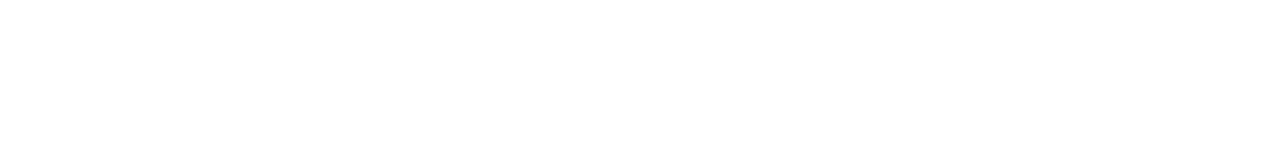
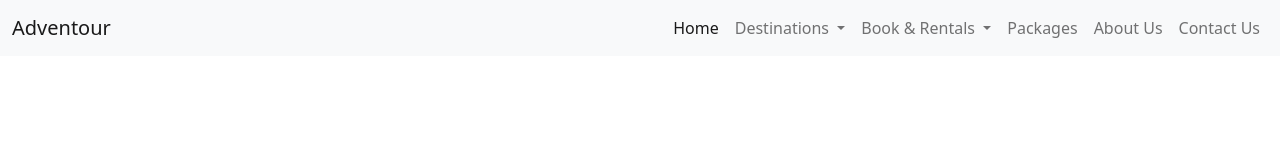
Before and after one commit to antorahad/adventour, a plain HTML site: page index.html in a window 1280 px wide. Drawn offline with nearby package versions, Linux system fonts and the light colour scheme.

Commit message:
second commit

```diff
--- a/index.html
+++ b/index.html
@@ -1,5 +1,6 @@
 <!DOCTYPE html>
 <html lang="en">
+
 <head>
   <meta charset="UTF-8">
   <meta http-equiv="X-UA-Compatible" content="IE=edge">
@@ -8,10 +9,64 @@
   <!--Customized css link-->
   <link rel="stylesheet" href="style.css">
   <!--Bootstrap css link-->
+  <link rel="stylesheet" href="https://cdn.jsdelivr.net/npm/bootstrap@5.2.3/dist/css/bootstrap.min.css">
 </head>
+
 <body>
   <!--Header start-->
-    <header class="header_wrapper"></header>
+  <header class="header_wrapper">
+    <nav class="navbar navbar-expand-lg bg-light">
+      <div class="container-fluid">
+        <a class="navbar-brand" href="index.html"><span>Adven</span>tour</a>
+        <button class="navbar-toggler" type="button" data-bs-toggle="collapse" data-bs-target="#navbarNav"
+          aria-controls="navbarNav" aria-expanded="false" aria-label="Toggle navigation">
+          <span class="navbar-toggler-icon"></span>
+        </button>
+        <div class="collapse navbar-collapse" id="navbarNav">
+          <ul class="navbar-nav ms-auto mb-2 mb-lg-0">
+            <li class="nav-item">
+              <a class="nav-link active" aria-current="page" href="#">Home</a>
+            </li>
+            <li class="nav-item dropdown">
+              <a class="nav-link dropdown-toggle" href="#" role="button" data-bs-toggle="dropdown"
+                aria-expanded="false">
+                Destinations
+              </a>
+              <ul class="dropdown-menu drop-menu">
+                <li><a class="dropdown-item" href="#">Bangladesh</a></li>
+                <li><a class="dropdown-item" href="#">India</a></li>
+                <li><a class="dropdown-item" href="#">Malaysia</a></li>
+                <li><a class="dropdown-item" href="#">Nepal</a></li>
+                <li><a class="dropdown-item" href="#">Singapore</a></li>
+                <li><a class="dropdown-item" href="#">Thailand</a></li>
+              </ul>
+            </li>
+            <li class="nav-item dropdown">
+              <a class="nav-link dropdown-toggle" href="#" role="button" data-bs-toggle="dropdown"
+                aria-expanded="false">
+                Book & Rentals
+              </a>
+              <ul class="dropdown-menu drop-menu">
+                <li><a class="dropdown-item" href="#">Air Tickets</a></li>
+                <li><a class="dropdown-item" href="#">Airport Taxis</a></li>
+                <li><a class="dropdown-item" href="#">Car Rentals</a></li>
+                <li><a class="dropdown-item" href="#">Hotels</a></li>
+              </ul>
+            </li>
+            <li class="nav-item">
+              <a class="nav-link" href="package.html">Packages</a>
+            </li>
+            <li class="nav-item">
+              <a class="nav-link" href="about.html">About Us</a>
+            </li>
+            <li class="nav-item">
+              <a class="nav-link" href="contact.html">Contact Us</a>
+            </li>
+          </ul>
+        </div>
+      </div>
+    </nav>
+  </header>
   <!--Banner start-->
   <section class="banner_wrapper"></section>
   <!--Package card start-->
@@ -25,5 +80,7 @@
   <!--Footer start-->
   <footer class="footer_wrapper"></footer>
   <!--Bootstrap js link-->
+  <script src="https://cdn.jsdelivr.net/npm/bootstrap@5.2.3/dist/js/bootstrap.bundle.min.js"></script>
 </body>
+
 </html>
--- a/style.css
+++ b/style.css
@@ -0,0 +1,20 @@
+*{
+    padding: 0;
+    margin: 0;
+    box-sizing: border-box;
+}
+
+html{
+    scroll-behavior: smooth;
+}
+
+body{
+
+}
+
+
+/*Customized variables*/
+:root{
+    --bg-dark: #000000;
+    --bg-white: #ffffff;
+}
```
Lines whose indentation alone changed are shown as unchanged.
